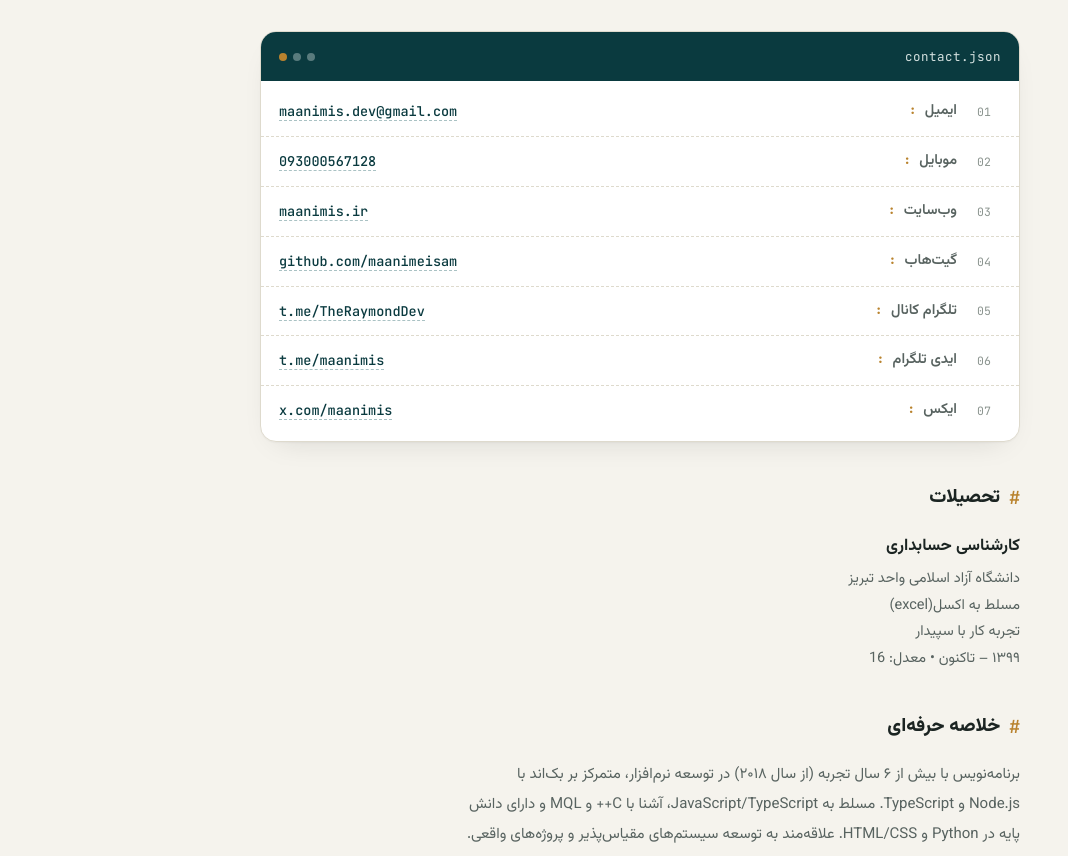
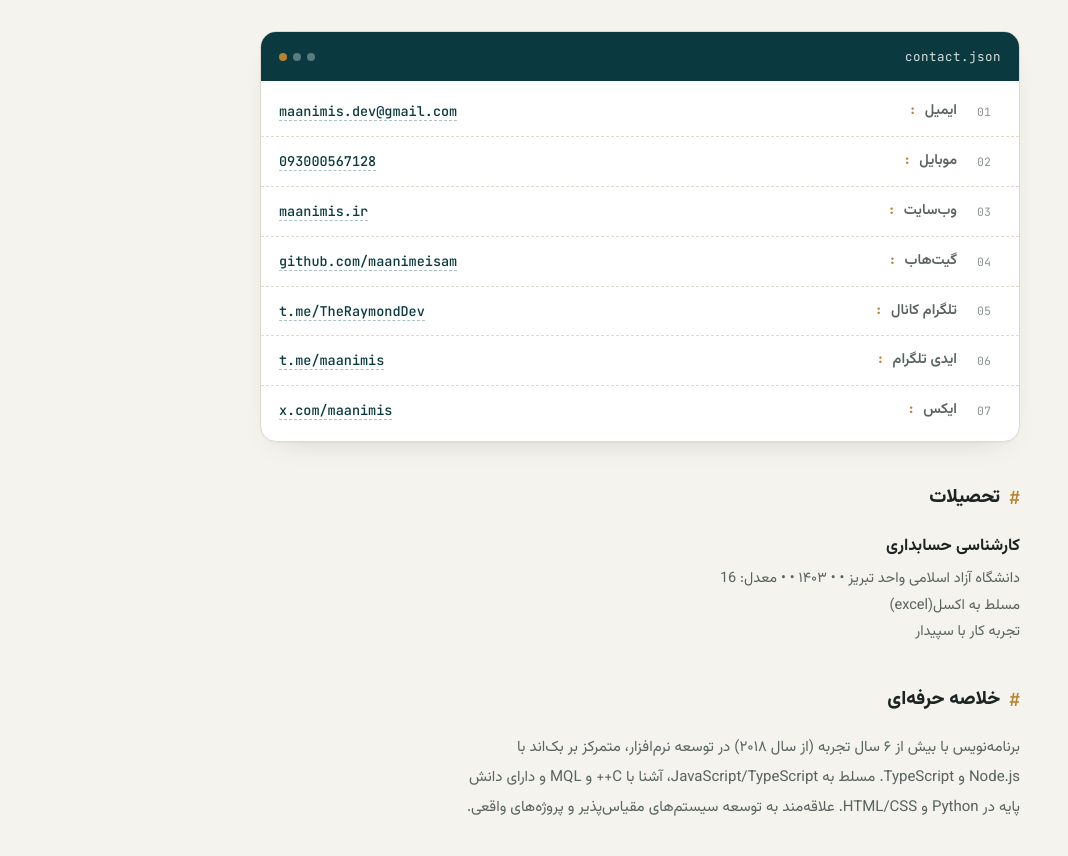
Before and after one commit to maanimeisam/maanimeisam.github.io, a plain HTML site: page index.html in a window 1280 px wide. Shown: the part 223-1079 px from the top of the page, without its empty margins (0-1068 px from the left). Drawn offline with Linux system fonts and the light colour scheme.

Commit message:
Update index.html

```diff
--- a/index.html
+++ b/index.html
@@ -716,17 +716,20 @@
         <h2 class="block-title"><span class="tag">#</span> تحصیلات</h2>
         <div class="edu">
           <h3>کارشناسی حسابداری</h3>
-          <p>دانشگاه آزاد اسلامی واحد تبریز</p>
+          <p>
+            دانشگاه آزاد اسلامی واحد تبریز
+            <span class="dot">•</span>
+            <span class="dot">•</span>
+            <span>۱۴۰۳</span>
+            <span class="dot">•</span>
+            <span class="dot">•</span>
+            <span>معدل: 16</span>
+            <!-- <span>معدل: <span class="gpa">16</span></span> -->
+          </p>
           <p>مسلط به اکسل(excel)</p>
           <p>تجربه کار با سپیدار</p>
 
           <!-- <p class="meta"> -->
-          <p>
-            <span>۱۳۹۹ – تاکنون</span>
-            <span class="dot">•</span>
-            <span>معدل: 16</span>
-            <!-- <span>معدل: <span class="gpa">16</span></span> -->
-          </p>
         </div>
       </section>
 
```
